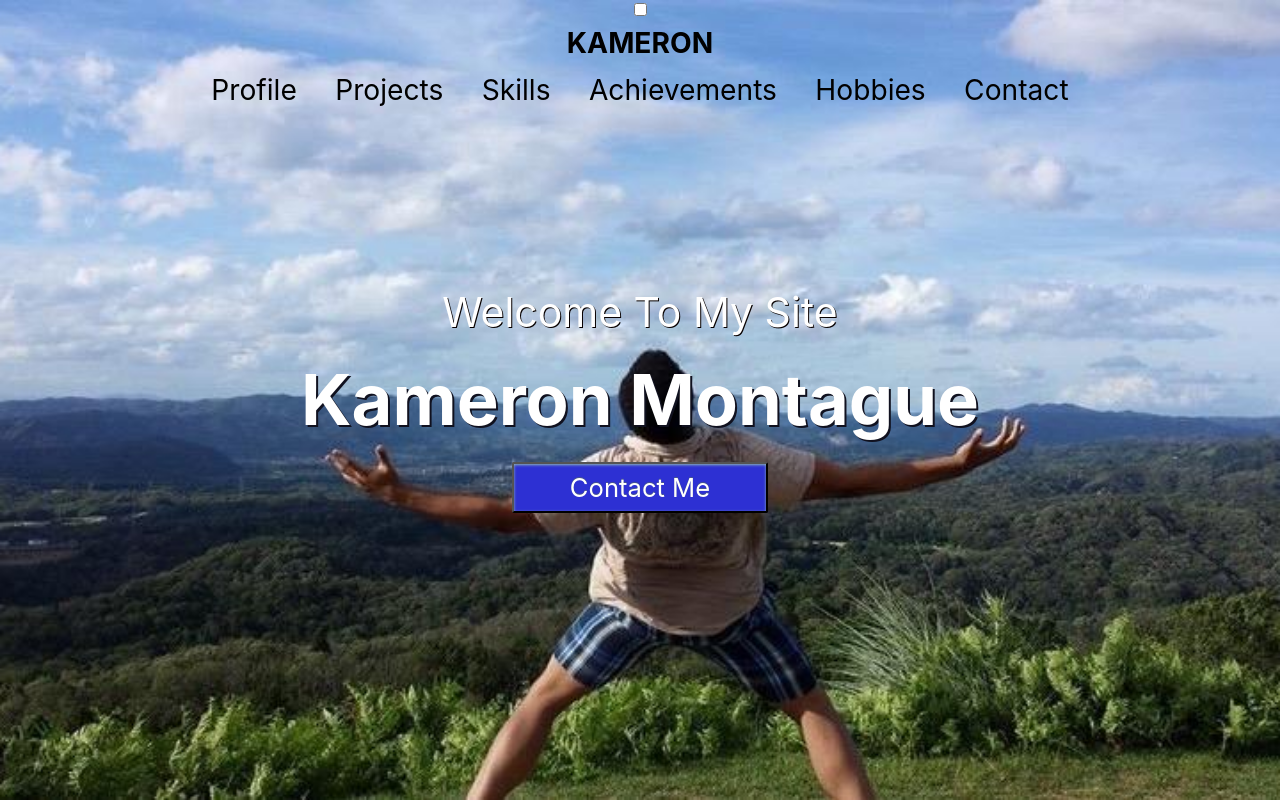
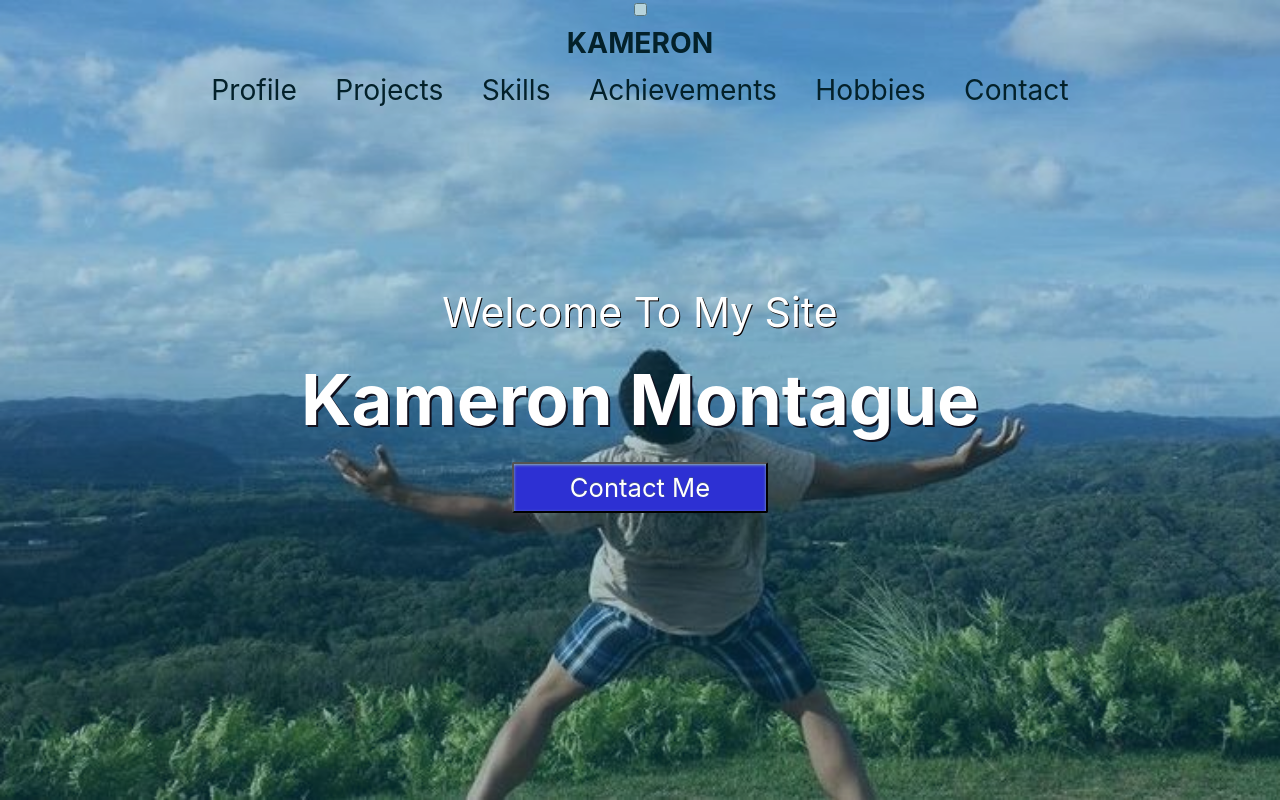
Before and after one commit to KameronsCodeSpace/Personal-Website, a React (Create React App) app in the folder front-end/: page / in a window 1280 px wide. Shown: the top 800 px of the page. Built offline with nearby package versions, Linux system fonts and the light colour scheme.

Commit message:
added a transparent color film over background img on landing

```diff
--- a/front-end/src/App.css
+++ b/front-end/src/App.css
@@ -3,8 +3,8 @@
 }
 
 :root {
-  --primary-color: rgba(35, 35, 35, .75);
-  --overlay-color: rgba(135, 135, 135, .85);
+  --primary-color: rgba(13, 110, 139, 0.3);
+  --overlay-color: rgba(24, 39, 51, .85);
   --menu-speed: .75s;
 }
 
@@ -57,15 +57,26 @@
 }
 
 .Landing-Section {
-  background: url("../src/images/background.jpg") no-repeat center center;
-  /* background-color: rgba(30, 30, 30, 0.5); */
-  background-size: cover;
+  background-color: var(--primary-color);
+  color: #fff;
   height: 100vh;
   width: 100vw;
   display: flex;
   flex-direction: column;
   justify-content: center;
   align-items: center;
+  position: relative;
+}
+
+.Landing-Section:before {
+  content: '';
+  background: url("../src/images/background.jpg") no-repeat center center/cover;
+  position: absolute;
+  top: 0;
+  left: 0;
+  height: 100vh;
+  width: 100vw;
+  z-index: -1;
 }
 
 .Landing-Section .intro {
```
